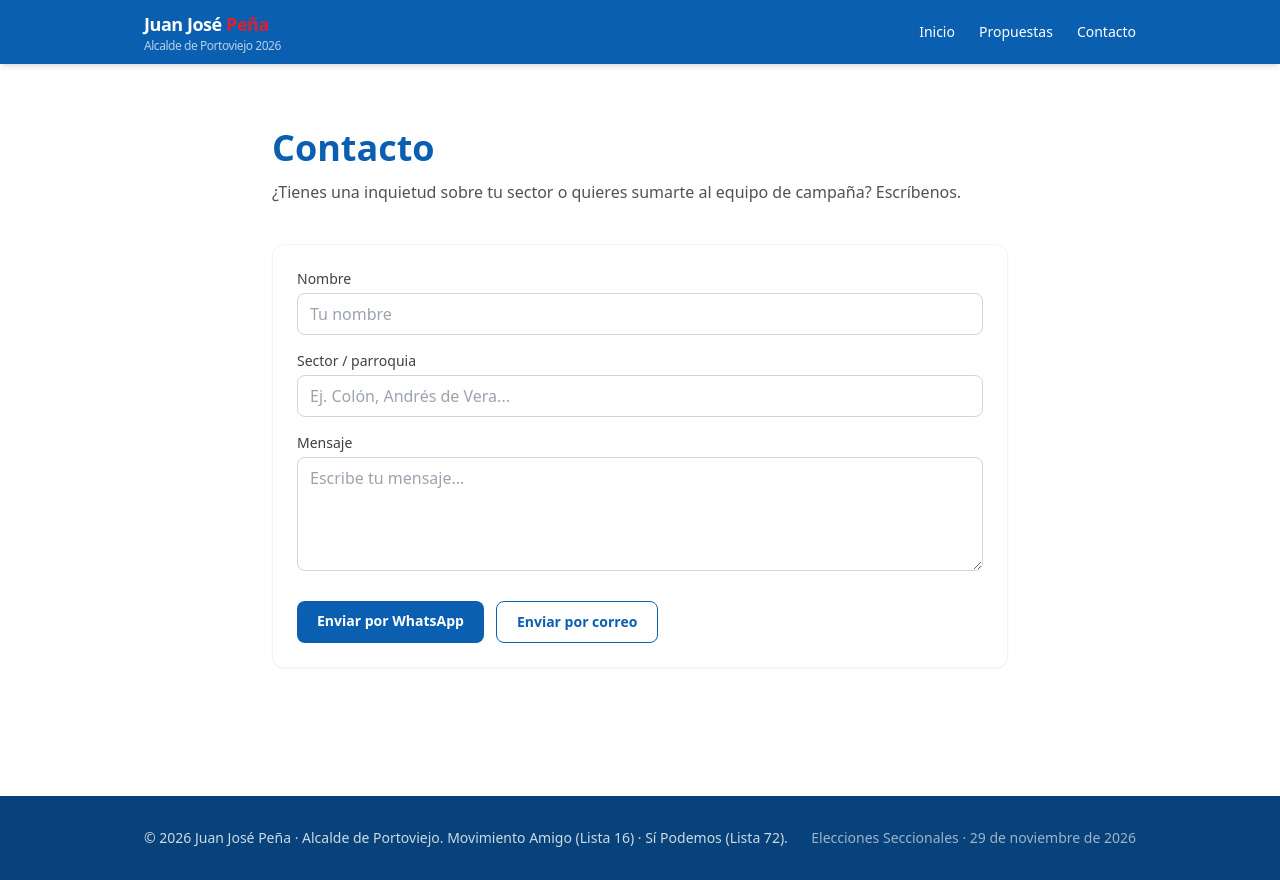
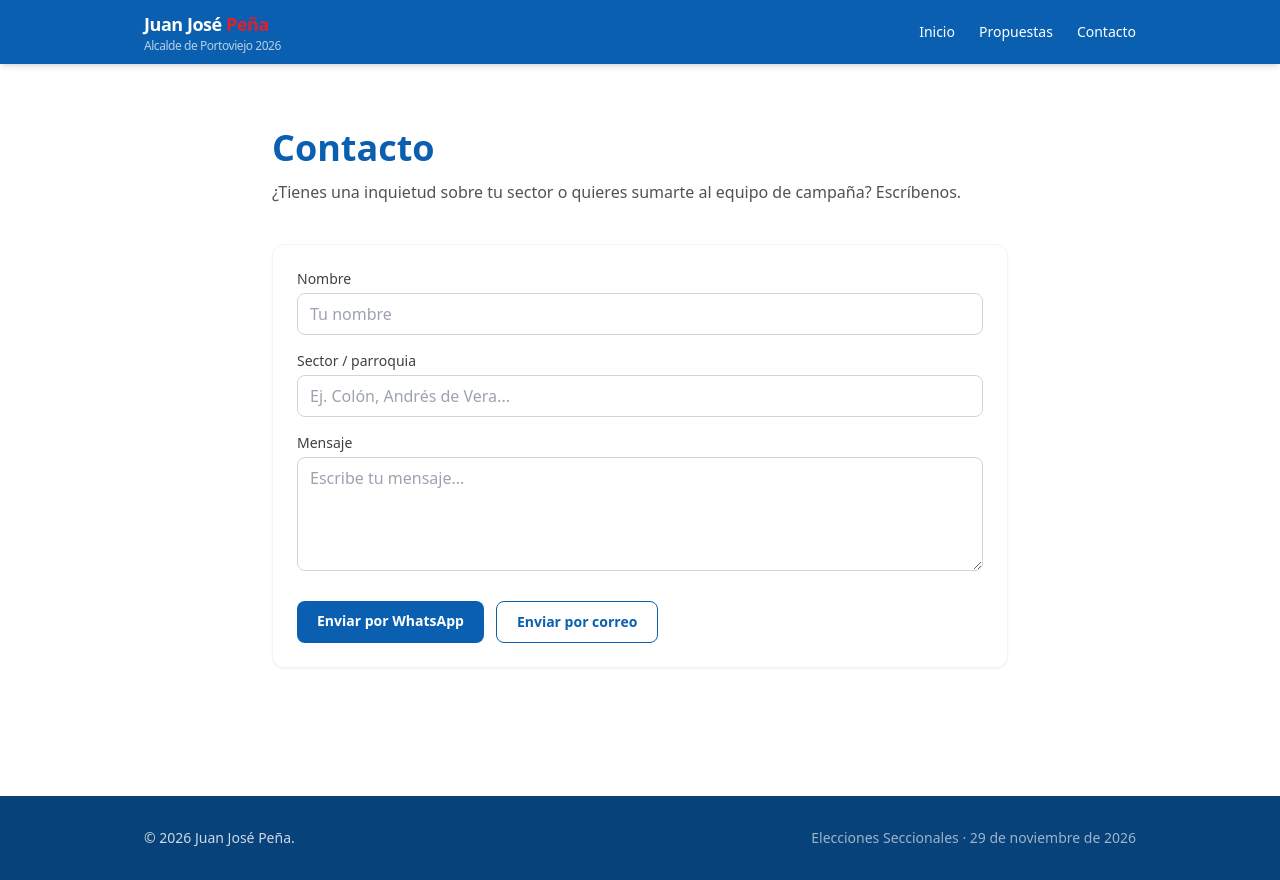
Before and after one commit to darcz23-hub/juanjosepena-site, a Next.js app: page /contacto in a window 1280 px wide. Built offline with nearby package versions, Linux system fonts and the light colour scheme.

Commit message:
Update Footer.js

```diff
--- a/components/Footer.js
+++ b/components/Footer.js
@@ -3,8 +3,7 @@ export default function Footer() {
     <footer className="bg-marino-dark text-white/80 text-sm mt-16">
       <div className="max-w-5xl mx-auto px-4 py-8 flex flex-col md:flex-row items-center justify-between gap-4">
         <p>
-          © {new Date().getFullYear()} Juan José Peña · Alcalde de Portoviejo.
-          Movimiento Amigo (Lista 16) · Sí Podemos (Lista 72).
+          © {new Date().getFullYear()} Juan José Peña.
         </p>
         <p className="text-white/60">Elecciones Seccionales · 29 de noviembre de 2026</p>
       </div>
```
